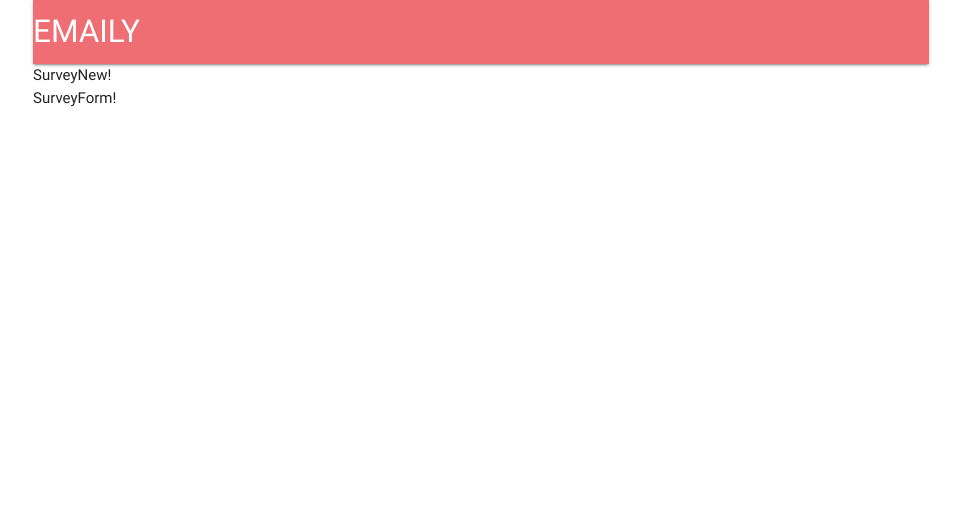
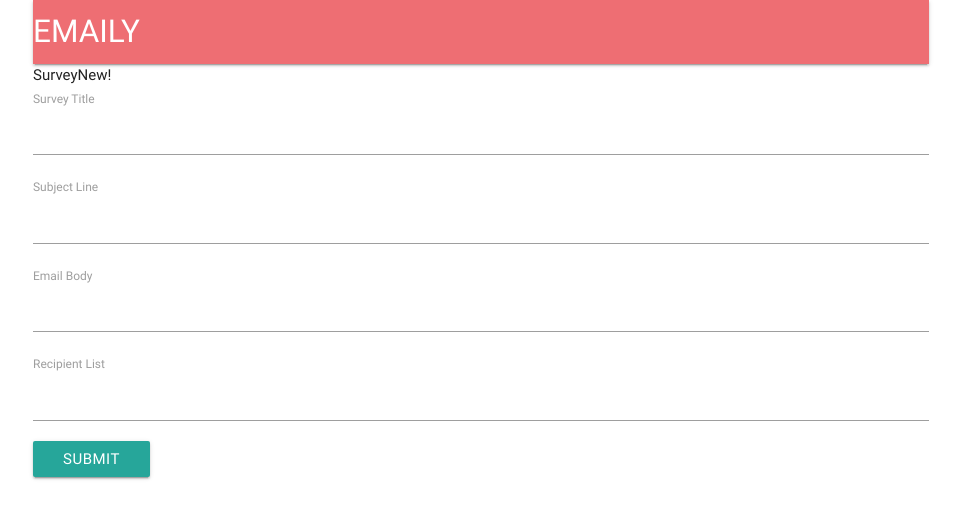
Before and after one commit to BrandonSmith8038/udemy-node-react, a React (Create React App) app in the folder client/: page /surveys/new in a window 1280 px wide. Shown: the top 518 px of the page, without its empty margins (159-1120 px from the left). Built offline with nearby package versions, Linux system fonts and the light colour scheme; no server answers.

Commit message:
feat: Render Fields on the screen

```diff
--- /dev/null
+++ b/client/src/components/surveys/SurveyField.js
@@ -0,0 +1,12 @@
+// SurveyField contains logic to render a single label and text input
+
+import React from 'react'
+
+export default ({ input, label }) => {
+  return (
+    <div>
+    <label>{label}</label>
+     <input {...input} />
+    </div>
+  )
+}
--- a/client/src/components/surveys/SurveyForm.js
+++ b/client/src/components/surveys/SurveyForm.js
@@ -1,16 +1,49 @@
 import React, { Component } from 'react'
+import { reduxForm, Field } from 'redux-form'
+import SurveyField from './SurveyField'
 
+const FIELDS = [
+    {label: "Survey Title",name: "title"},
+    {label: "Subject Line",name: "subject"},
+    {label: "Email Body",name: "body"},
+    {label: "Recipient List",name: "emails"},
+  ]
 
 class SurveyForm extends Component {
+
+  renderFields(){
+    return(
+      FIELDS.map(({name, label}, i) => {
+        return (
+          <Field
+            key={i}
+            label={label}
+            type="text"
+            name={name}
+            component={SurveyField}
+          />
+        )
+      })
+    )
+  }
 
   render(){
     return(
       <div>
-        SurveyForm!
+        <form
+          onSubmit={this.props.handleSubmit(values => console.log(values))}
+        >
+          {this.renderFields()}
+          <button className="btn" type="submit">
+            Submit
+          </button>
+        </form>
       </div>
     )
   }
 
 }
 
-export default SurveyForm
+export default reduxForm({
+  form: 'surveyForm'
+})(SurveyForm)
```
